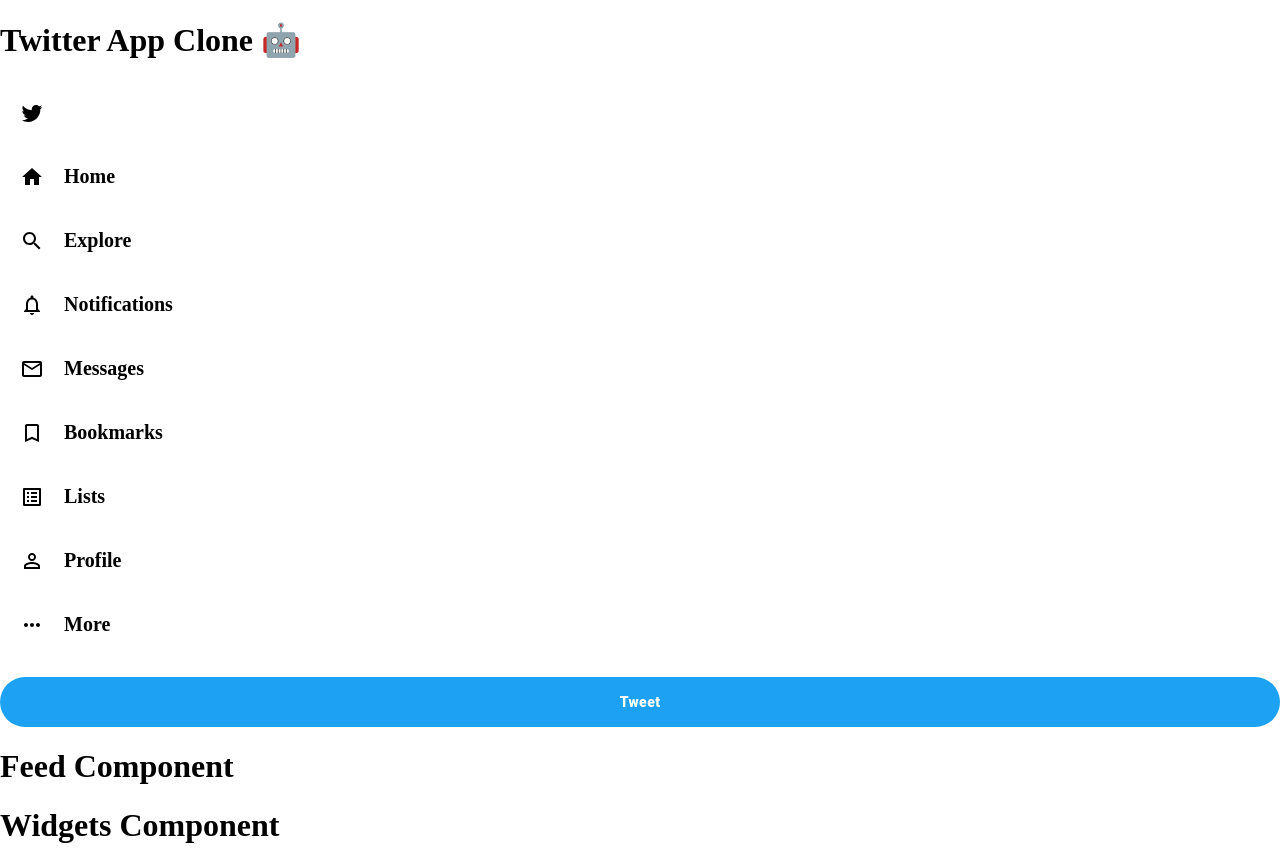
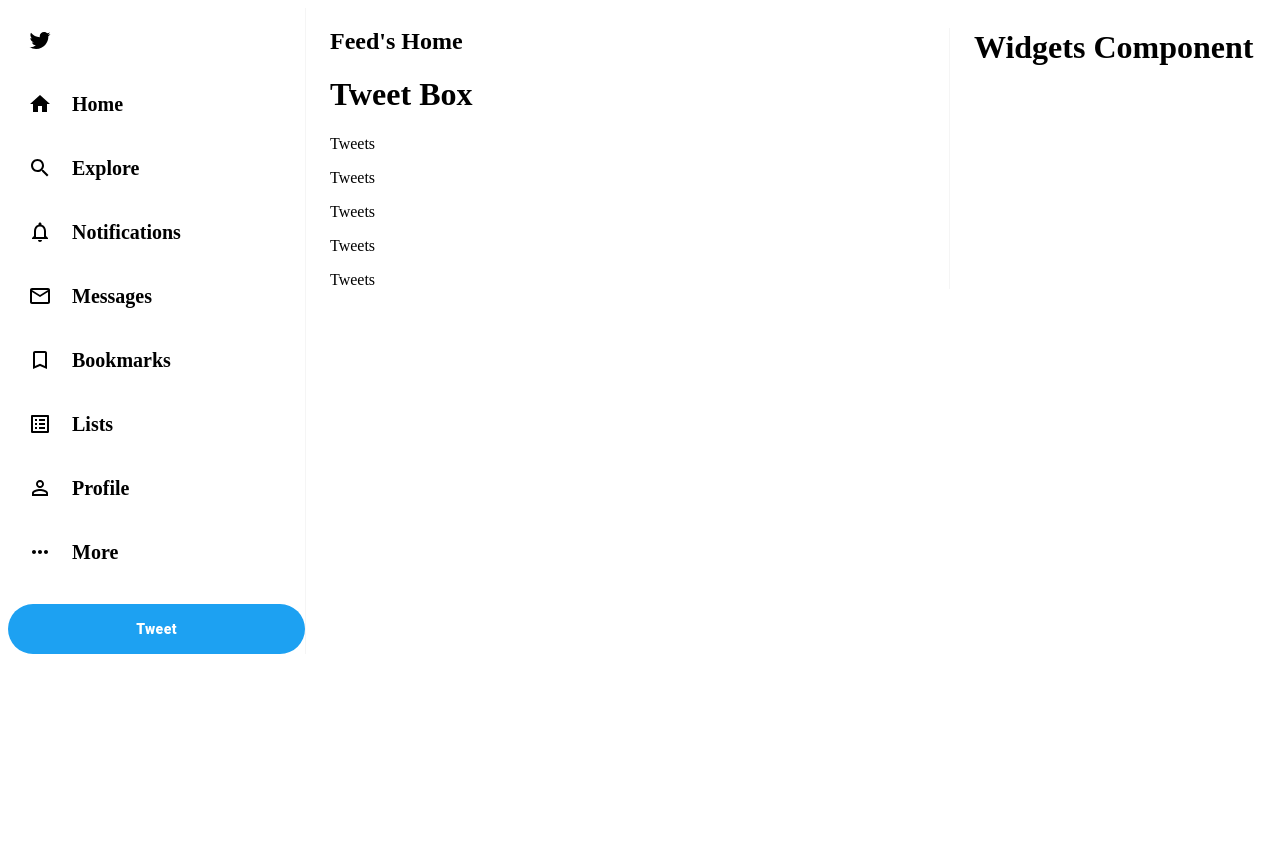
Before and after one commit to dwanerich/twitter-clone, a React (Create React App) app: page / in a window 1280 px wide. After the commit the page ends 800 px from the top, so only its background shows below. Built offline with nearby package versions, Linux system fonts and the light colour scheme.

Commit message:
wrapped app in 3 part grid

```diff
--- a/src/App.css
+++ b/src/App.css
@@ -1,4 +1,10 @@
 .body {
   --twitter-text: #50b7f5;
   --color-background: #e6ecf0;
+  margin: 0;
+
 }
+
+.feed {
+  display: flex;
+}
--- a/src/App.js
+++ b/src/App.js
@@ -1,30 +1,43 @@
+import React from 'react';
 import Sidebar from './Sidebar';
 import Feed from './Feed';
 import Widgets from './Widgets'
+import './App.css'
+import Grid from '@material-ui/core/Grid';
+
 
 
 function App() {
   return (
-    <>
+
     <div className="app">
 
-        <h1>Twitter App Clone 🤖</h1>
+        {/* <h1>Twitter App Clone 🤖</h1>   */}
+      <Grid container spacing={3}>
 
+      <Grid item xs={3}>
+
+       <Sidebar />
+
+      </Grid>
 
        {/* Sidebar */}
-       <Sidebar />
 
+      <Grid item xs={6}>
        {/* Feed// */}
 
-       <Feed />
+      <Feed />
+
+      </Grid>
 
         {/* Widgets */}
 
+      <Grid item xs={3}>
+
         <Widgets />
-
-
+        </Grid>
+      </Grid>
     </div>
-    </>
   );
 }
 
--- a/src/Feed.js
+++ b/src/Feed.js
@@ -1,10 +1,32 @@
 import React from 'react'
+import './Sidebar.css'
 
 function Feed() {
 
     return (
-<div>
-    <h1> Feed Component</h1>
+<div className="sidebar">
+    <h2> Feed's Home</h2>
+
+    <h1>Tweet Box</h1>
+
+    <p>Tweets</p>
+    <p>Tweets</p>
+    <p>Tweets</p>
+    <p>Tweets</p>
+    <p>Tweets</p>
+
+
+    {/* Header */}
+    {/* TweetBox */}
+
+
+    {/* Post */}
+    {/* Post */}
+    {/* Post */}
+    {/* Post */}
+    {/* Post */}
+    {/* Post */}
+
 </div>
     )
 }
--- a/src/Sidebar.css
+++ b/src/Sidebar.css
@@ -1,3 +1,7 @@
+.sidebar {
+    border-right: 1px solid whitesmoke;
+}
+
 .sidebar_tweet {
     background-color:#1DA1F2 !important;
     border: none !important;
--- a/src/Sidebar.js
+++ b/src/Sidebar.js
@@ -15,15 +15,11 @@
 
 import SidebarOption from './SidebarOption'
 
-import './Sidebar.css'
-
-
-
 
 const Sidebar = ()  => {
     return (
-        <>
-        <div className='sidebar'></div>
+
+        <div className='sidebar'>
             {/* <h1>Sidebar Component</h1> */}
 
         <SidebarOption Icon={TwitterIcon} />
@@ -37,8 +33,8 @@
         <SidebarOption Icon={PermIdentityIcon} text="Profile" />
         <SidebarOption Icon={MoreHorizIcon} text="More" />
 
-            <Button variant="outlined" className="sidebar_tweet" fullWidth>Tweet</Button>
-        </>
+        <Button variant="outlined" className="sidebar_tweet" fullWidth>Tweet</Button>
+        </div>
     )
 }
 
--- a/src/index.css
+++ b/src/index.css
@@ -1,13 +1,4 @@
-body {
+/* body {
   margin: 0;
-  /* font-family: -apple-system, BlinkMacSystemFont, 'Segoe UI', 'Roboto', 'Oxygen',
-    'Ubuntu', 'Cantarell', 'Fira Sans', 'Droid Sans', 'Helvetica Neue',
-    sans-serif;
-  -webkit-font-smoothing: antialiased;
-  -moz-osx-font-smoothing: grayscale; */
-}
 
-/* code {
-  font-family: source-code-pro, Menlo, Monaco, Consolas, 'Courier New',
-    monospace;
 } */
```
